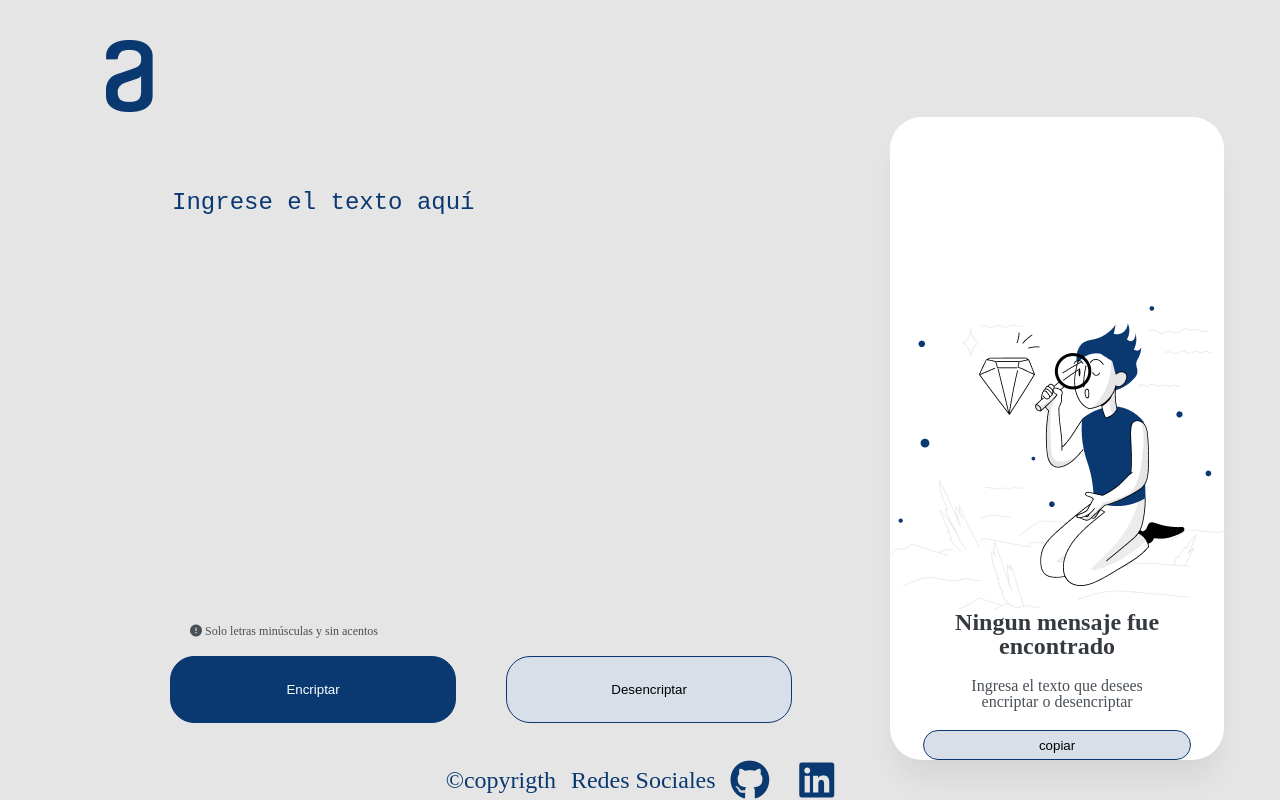
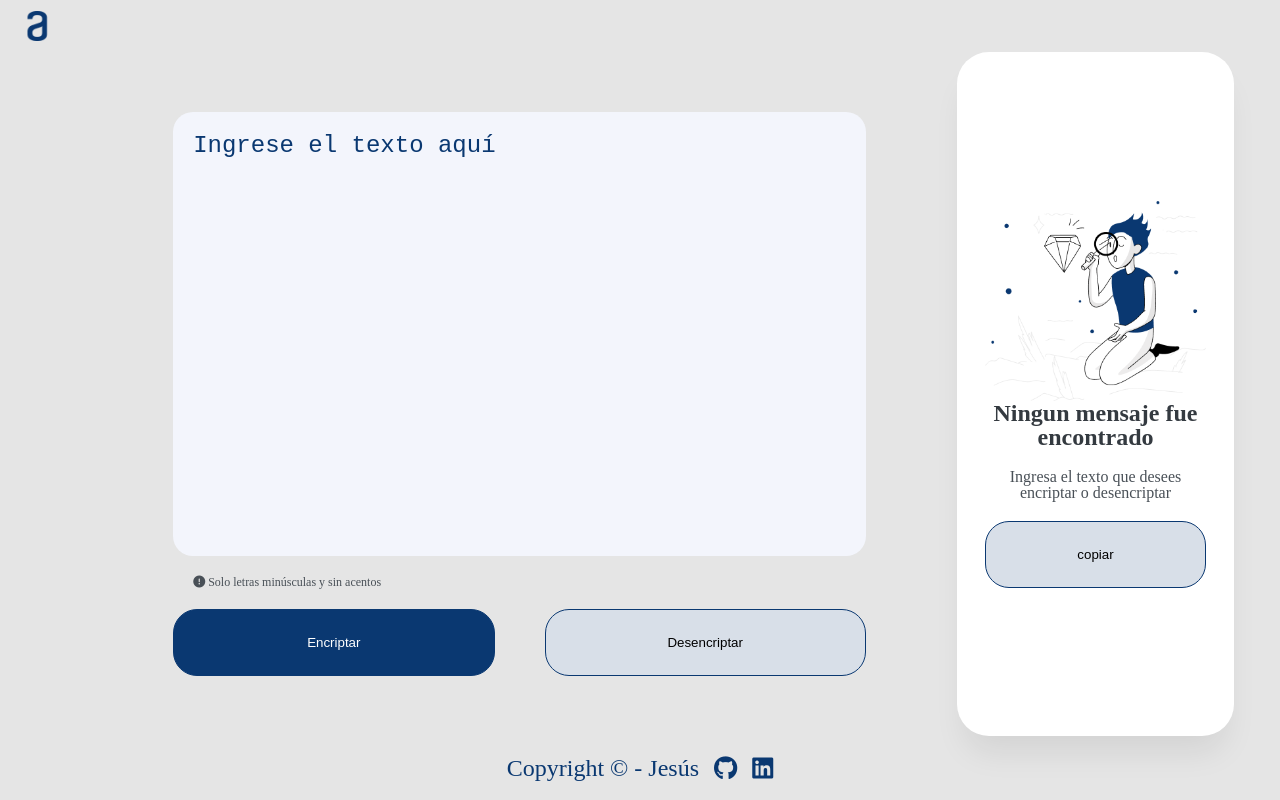
Before and after one commit to JGD09/encriptador, a plain HTML site: page index.html in a window 1280 px wide. Drawn offline with Linux system fonts and the light colour scheme.

Commit message:
[EDIT] Cambios al CSS y Front

```diff
--- a/assets/css/style.css
+++ b/assets/css/style.css
@@ -1,60 +1,60 @@
 /* rem */
-html{
+html {
     font-size: 16px;
 }
 
 /* variables */
-:root{
-    --colorPrincipal: #E5E5E5;
+:root {
+    --colorPrincipal: #e5e5e5;
     --ColorSecundario: #609ed4;
     --ColorTerciario: #ffffff;
     --ColorCuaternario: #0a3871;
-    --colorCinco: #D8DFE8;
+    --colorCinco: #d8dfe8;
     --colorSeis: #495057;
-    --colorSiete: #F3F5FC;
-    --colorOcho:#343A40;
+    --colorSiete: #f3f5fc;
+    --colorOcho: #343a40;
 }
 
 /* selector */
-*{
+* {
     box-sizing: border-box;
 }
 
 /* body */
-body{
+body {
     font-size: 2rem;
     background: var(--colorPrincipal);
     display: flex;
     flex-direction: column;
     height: 100%;
     position: fixed;
-    justify-content: space-between;
-
+    width: 100%;
 }
 
 /* header logo */
-header{
-    width: 100%;
-    /* height: 48px; */
-    padding-left: 40px;
-    padding-top: 40px;
-    position: relative;
+header {
+    flex: 0 0 6.5%;
+    display: flex;
+    align-items: center;
+}
+
+header img {
+    height: 30px;
 }
 
 /* cuerpo página */
-main{
+main {
+    flex: 1 1 80%;
     display: grid;
-    /* height: 90vh; */
-    width: 100vw;
-    grid-template-columns: 10% repeat(5, 1fr);
+    width: 100%;
+    grid-template-columns: 10% repeat(6, 1fr);
     grid-template-rows: repeat(1, 1fr);
-    flex: 1;
     place-items: center;
     gap: 15px;
 }
 
 /* secciones */
-.contenedores{
+.contenedores {
     height: 100%;
     width: 92%;
     display: flex;
@@ -64,78 +64,78 @@ main{
 }
 
 /* advertencia e icono */
-.contenedores p{
+.contenedores p {
     padding: 20px;
     color: var(--colorSeis);
 }
 
 /* Grid */
-.grid-item-1{
-    grid-column: 2 / 5;
+.grid-item-1 {
+    grid-column: 2 / 6;
 }
 
-.grid-item-1 textarea{
+.grid-item-1 textarea {
     font-size: 1.5rem;
 }
 
 /* contenedor textarea */
-.contenedores textarea{
+.contenedores textarea {
     height: 65%;
     width: 100%;
-    margin-top: 5%;
-    background: none;
+    background-color: #f3f5fc;
+    border-radius: 20px;
+    padding: 20px 0px 0px 20px;
     resize: none;
     outline: none;
     border: none;
 }
 
-.contenedores textarea::placeholder{
+.contenedores textarea::placeholder {
     color: var(--ColorCuaternario);
     font-size: 1.5rem;
 }
 
-.advertencia{
+.advertencia {
     width: 100%;
     font-size: 0.75rem;
     margin: 0 5px;
-    color: var(--colorSeis)
+    color: var(--colorSeis);
 }
 
 /* grid-2 */
-.grid-item-2{
-    grid-column: 5 / 7;
+.grid-item-2 {
+    grid-column: 6 / 8;
     background-color: var(--ColorTerciario);
     border-radius: 32px;
     width: 75%;
     box-shadow: 0px 24px 32px -8px rgba(0, 0, 0, 0.08);
 }
 
-/*.grid-item-2 textarea{
-    background-image: url("../img/muneco.png");
-    background-repeat: no-repeat;
-    background-position: center;
+.grid-item-2 textarea {
     font-size: 1.5rem;
     padding: 0 1.7rem;
+    display: none;
+}
 
+.grid-item-2 img {
+    height: 200px;
 }
-*/
-.grid-item-2 h3{
+
+.grid-item-2 h3 {
     color: var(--colorOcho);
     font-size: 1.5rem;
     font-weight: 700;
     text-align: center;
 }
 
-.grid-item-2 p{
+.grid-item-2 p {
     color: var(--colorSeis);
     font-size: 1rem;
     text-align: center;
-
 }
 
-
 /* cajabotones */
-#cajaBotones{
+#cajaBotones {
     width: 100%;
     height: 10%;
     display: flex;
@@ -144,37 +144,35 @@ main{
     grid-gap: 50px;
 }
 
-
-.botones{
+.botones {
     width: 80%;
     border-radius: 24px;
     height: 67px;
     border: var(--ColorCuaternario) solid 1px;
 }
 
-.textos{
+.textos {
     width: 80%;
 }
 
 /* boton-encriptar */
-#btnencriptar{
+#btnencriptar {
     background: var(--ColorCuaternario);
     color: var(--ColorTerciario);
 }
 
 /* boton-desencriptar */
-#btndesencriptar{
+#btndesencriptar {
     background: var(--colorCinco);
 }
 
 /* botoncopiar */
-#btncopiar{
-
+#btncopiar {
     background: var(--colorCinco);
 }
 
-
-footer{
+footer {
+    flex: 0 0 8%;
     font-size: 1.5rem;
     text-align: center;
     color: var(--ColorCuaternario);
@@ -184,77 +182,73 @@ footer{
     gap: 15px;
 }
 
-footer a i{
+footer a i {
     color: var(--ColorCuaternario);
-    font-size: 2.5rem;
+    font-size: 1.5rem;
 }
 
-@media screen and (max-width:768px){
-    header{
+@media screen and (max-width: 768px) {
+    header {
         left: 0;
     }
 
-
-main{
+    main {
         display: flex;
         flex-direction: column;
         height: auto;
     }
 
-.grid-item-1{
+    .grid-item-1 {
         min-height: 80%;
     }
 
-.grid-item-2{
+    .grid-item-2 {
         height: auto;
         width: 92%;
         padding: 2rem 0;
     }
 
-.grid-item-2 textarea{
+    .grid-item-2 textarea {
         display: none;
     }
 
-footer{
+    footer {
         margin-top: 1.5rem;
     }
-
 }
 
-@media screen and (max-width:375px){
-    main{
+@media screen and (max-width: 375px) {
+    main {
         height: auto;
     }
 
-
-.grid-item-1{
+    .grid-item-1 {
         min-height: 50%;
         margin: 0 auto;
     }
 
-.grid-item-1 textarea{
+    .grid-item-1 textarea {
         height: 50%;
         color: var(--ColorCuaternario);
         font-size: 1.5rem;
     }
 
-#cajaBotones{
+    #cajaBotones {
         height: 100px;
         flex-direction: column;
         gap: 15px;
     }
 
-.grid-item-2{
+    .grid-item-2 {
         height: auto;
     }
 
-.grid-item-2 textarea{
+    .grid-item-2 textarea {
         height: auto;
     }
 
-footer{
+    footer {
         height: 80px;
         margin: auto 0;
     }
-
 }
--- a/assets/js/scripts.js
+++ b/assets/js/scripts.js
@@ -5,7 +5,7 @@ const Encriptar = document.querySelector("#btnencriptar");
 const Desencriptar = document.querySelector("#btndesencriptar");
 const copiar = document.querySelector("#btncopiar");
 
-function encriptar (){
+function encriptar() {
     let texto = textoingresado.value;
     let textoEncriptado = texto
         .replaceAll("e", "enter")
@@ -22,6 +22,4 @@ function encriptar (){
 }
 
 
-btnencriptar.onclick= encriptar;
-
-b
+btnencriptar.onclick = encriptar;
--- a/index.html
+++ b/index.html
@@ -5,36 +5,30 @@
         <meta http-equiv="X-UA-Compatible" content="IE=edge" />
         <meta name="viewport" content="width=device-width, initial-scale=1.0" />
 
-    <!-- RESETCSS    -->
+        <!-- Reset CSS -->
         <link rel="stylesheet" href="./assets/css/reset.css" />
 
-    <!-- mipropioestilo -->
+        <!-- Mi estilo -->
         <link rel="stylesheet" href="./assets/css/style.css" />
 
-    <!-- iconos -->
-    <script
-      src="https://kit.fontawesome.com/756f501363.js"
-      crossorigin="anonymous"
-    ></script>
+        <!-- Iconos -->
+        <script src="https://kit.fontawesome.com/756f501363.js" crossorigin="anonymous"></script>
 
         <title>Encriptador de texto</title>
     </head>
     <body>
-    <!-- header -->
+        <!-- Header  -->
         <header>
-      <!-- imgMilogo -->
+            <!-- Imagen Alura -->
             <img src="./assets/img/Logo.png" alt="Logo Alura" />
         </header>
-    <!-- cuerpo -->
+        <!-- Cuerpo -->
         <main>
-      <!-- desencriptador -->
+            <!-- Desencriptador -->
             <section class="contenedores grid-item-1">
-        <!-- textoentrada -->
-        <textarea
-          id="textoEntrada"
-          placeholder="Ingrese el texto aquí"
-        ></textarea>
-        <!-- advertencia -->
+                <!-- Texto de Entrada -->
+                <textarea id="textoEntrada" placeholder="Ingrese el texto aquí"></textarea>
+                <!-- Advertencia -->
                 <div class="advertencia">
                     <p>
                         <span><i class="fa-sharp fa-solid fa-circle-exclamation"></i></span>
@@ -42,34 +36,35 @@
                     </p>
                 </div>
 
-        <!-- contenderobotones -->
+                <!-- Contenedor de Botones -->
                 <div id="cajaBotones">
-          <button id="btnencriptar"  class="botones">Encriptar</button>
+                    <button id="btnencriptar" class="botones">Encriptar</button>
                     <button id="btndesencriptar" class="botones">Desencriptar</button>
                 </div>
             </section>
             <!-- Encriptador -->
             <section class="contenedores grid-item-2">
-        <!-- textoencriptado -->
-        <textarea
-         id="textoSalida"></textarea>
-          <img src="./assets/img/muneco.png" alt="imagen-muñeco">
-        <!-- textos -->
+                <!-- Texto Encriptado -->
+                <textarea id="textoSalida"></textarea>
+                <img src="./assets/img/muneco.png" alt="imagen-muñeco" />
+                <!-- Textos -->
                 <div class="textos">
                     <h3>Ningun mensaje fue encontrado</h3>
                     <p>Ingresa el texto que desees encriptar o desencriptar</p>
                 </div>
-        <!-- botoncopiar -->
+                <!-- Boton de Copiar -->
                 <button id="btncopiar" class="botones">copiar</button>
             </section>
         </main>
-    <!-- footer -->
+        <!-- Footer -->
         <footer>
-      <!-- redessociales -->
-      <h1>&#169;copyrigth</h1>
-      <h2>Redes Sociales</h2>
-      <a href="https://github.com/JGD09"><i class="fa-brands fa-github"></i></a>
-      <a href=""></a>
+            <h1>Copyright &#169; - Jesús</h1>
+
+            <!-- Redes Sociales -->
+            <a href="https://github.com/JGD09">
+                <i class="fa-brands fa-github"></i>
+            </a>
+
             <a href="https://www.linkedin.com/in/jes%C3%BAs-de-hoyos-dwf/"
                 ><i class="fa-brands fa-linkedin"></i
             ></a>
```
Lines whose indentation alone changed are shown as unchanged.
